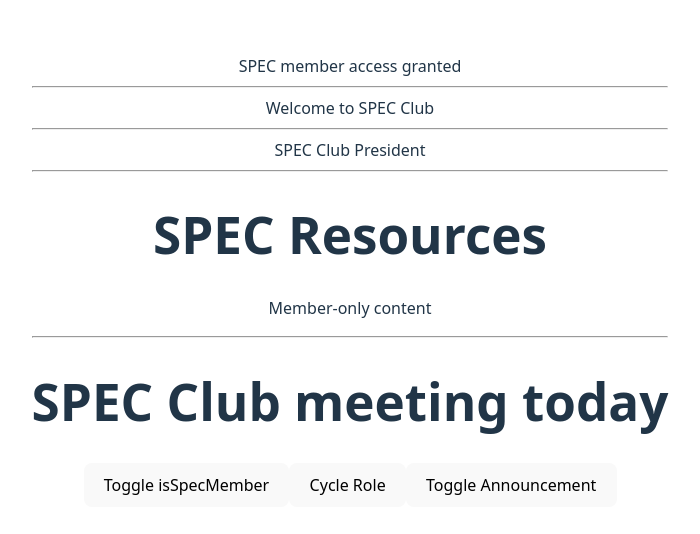
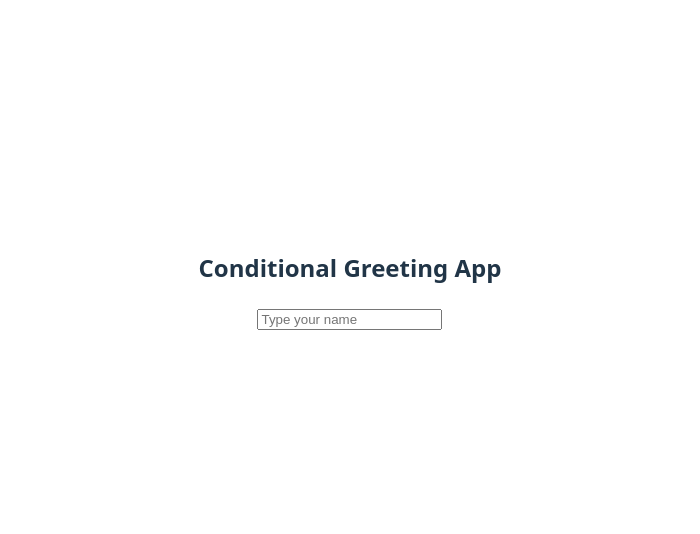
Before and after one commit to Hawi-G/spec-frontend-journey, a Vue app: page / in a window 1280 px wide. Shown: the part 120-654 px from the top of the page, without its empty margins (290-990 px from the left). Built offline with nearby package versions, Linux system fonts and the light colour scheme.

Commit message:
conditional greeting app

```diff
--- a/src/App.vue
+++ b/src/App.vue
@@ -1,50 +1,14 @@
 <template>
   <div>
-    <!-- v-if -->
-    <div v-if="isSpecMember">
-      SPEC member access granted
-    </div>
-    <hr />
+    <h2>Conditional Greeting App</h2>
 
-    <!-- v-if / v-else -->
-    <div v-if="isSpecMember">
-      Welcome to SPEC Club
-    </div>
-    <div v-else>
-      Please join SPEC Club
-    </div>
-    <hr />
+    <input
+      v-model="name"
+      type="text"
+      placeholder="Type your name"
+    />
 
-    <!-- v-else-if -->
-    <div v-if="role === 'president'">
-      SPEC Club President
-    </div>
-    <div v-else-if="role === 'leader'">
-      SPEC Team Leader
-    </div>
-    <div v-else>
-      SPEC Member
-    </div>
-    <hr />
-
-    <!-- v-if on template -->
-    <template v-if="isSpecMember">
-      <h1>SPEC Resources</h1>
-      <p>Member-only content</p>
-    </template>
-    <hr />
-
-    <!-- v-show -->
-    <h1 v-show="showAnnouncement">
-      SPEC Club meeting today
-    </h1>
-
-    <!-- Optional buttons to toggle state for testing -->
-    <div style="margin-top: 1rem;">
-      <button @click="toggleMember">Toggle isSpecMember</button>
-      <button @click="cycleRole">Cycle Role</button>
-      <button @click="toggleAnnouncement">Toggle Announcement</button>
-    </div>
+    <p v-if="name">Hello, {{ name }}!</p>
   </div>
 </template>
 
@@ -52,22 +16,7 @@
 export default {
   data() {
     return {
-      isSpecMember: true,
-      role: 'president',
-      showAnnouncement: true,
-    }
-  },
-  methods: {
-    toggleMember() {
-      this.isSpecMember = !this.isSpecMember;
-    },
-    cycleRole() {
-      if (this.role === 'president') this.role = 'leader';
-      else if (this.role === 'leader') this.role = 'member';
-      else this.role = 'president';
-    },
-    toggleAnnouncement() {
-      this.showAnnouncement = !this.showAnnouncement;
+      name: ''
     }
   }
 }
```
